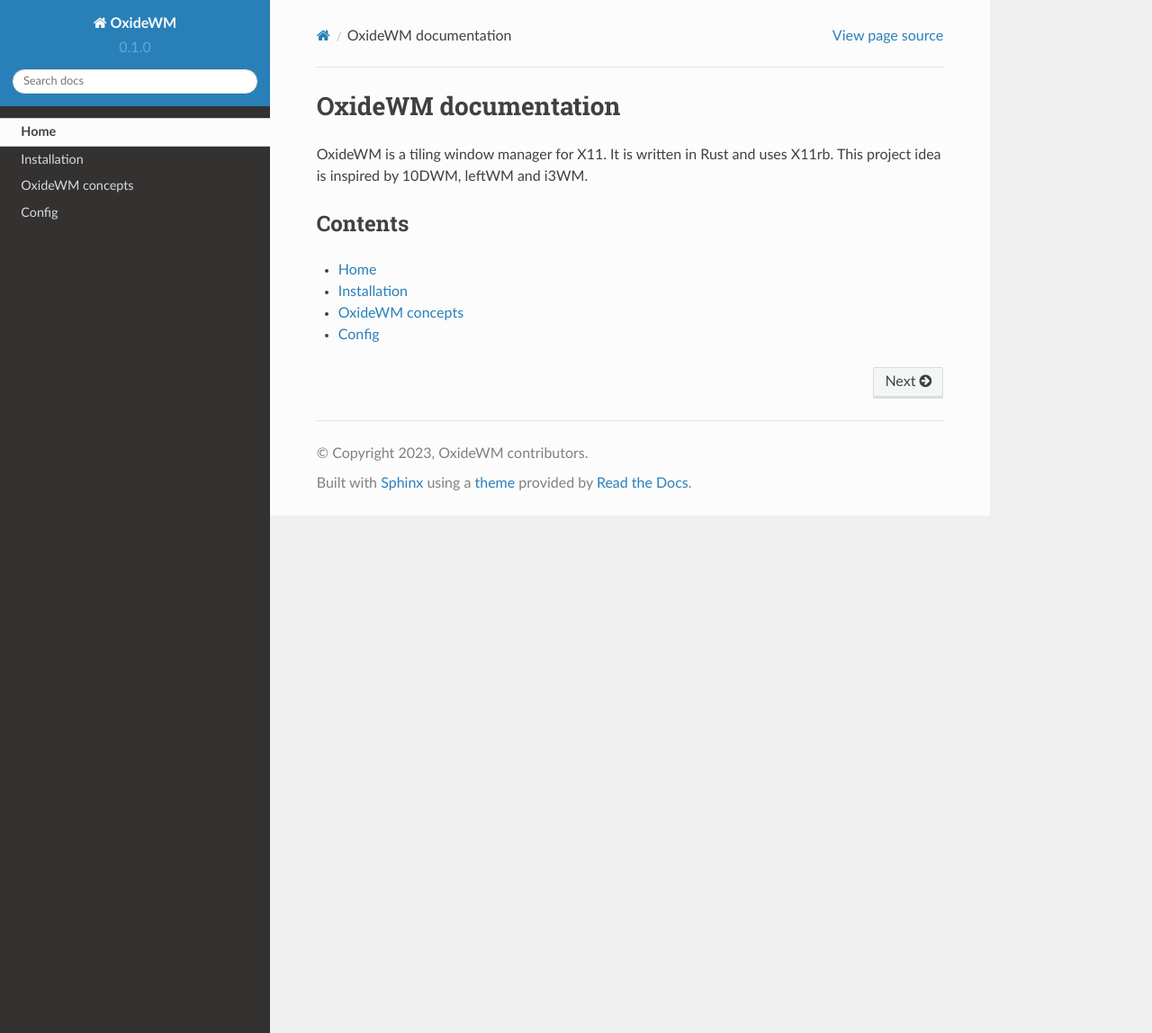
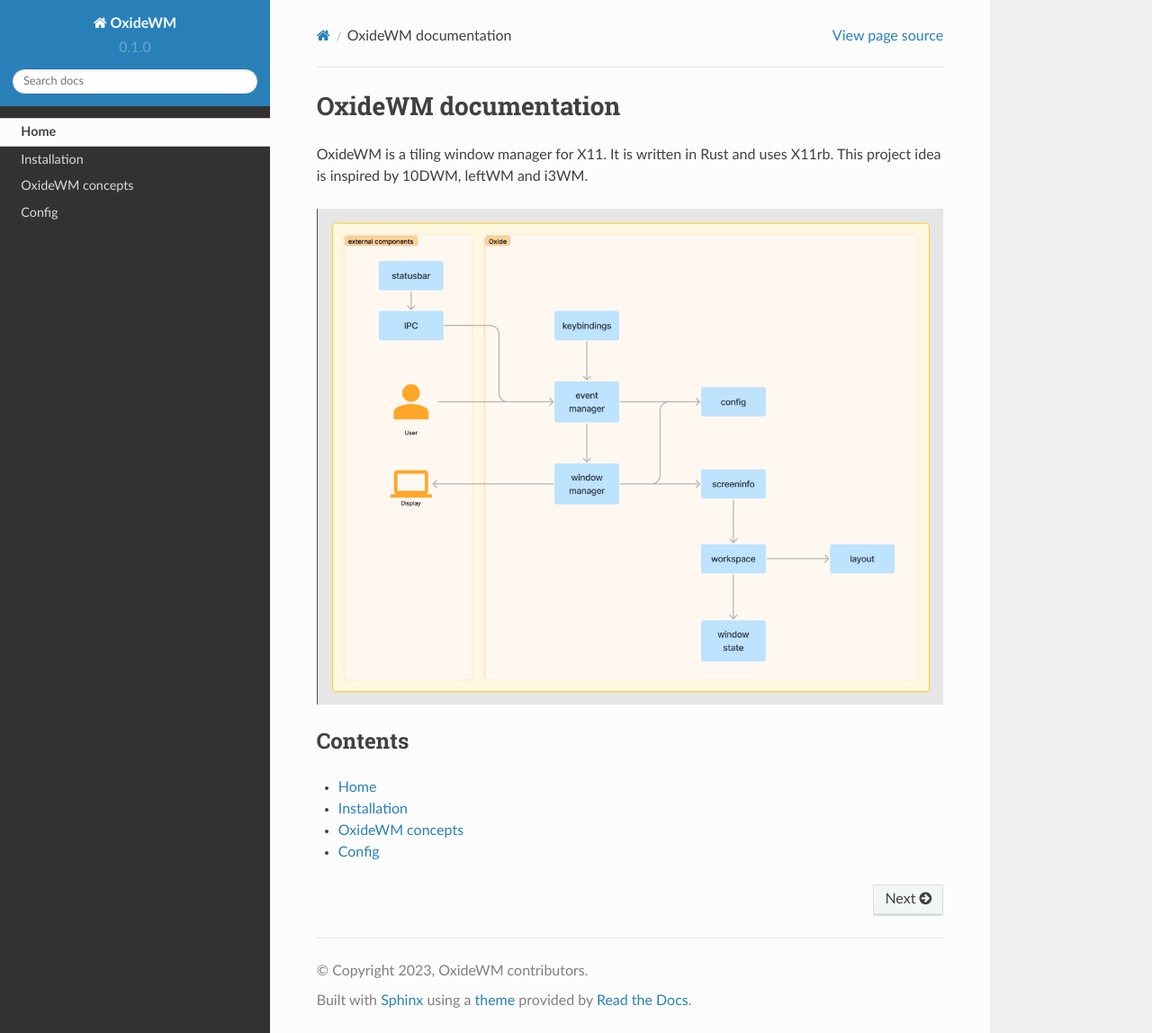
Before and after one commit to FelixSchladt/OxideWM, a Sphinx documentation site: the page built from docs/source/index.rst, in a window 1280 px wide and 1148 px high. Shown: the whole window at 90% size. Built offline with Sphinx 7.4.7 and the Read the Docs theme 2.0.0, drawn with Linux system fonts in a browser that asks for light colours.

Commit message:
live testing readthedocs

```diff
--- a/docs/source/index.rst
+++ b/docs/source/index.rst
@@ -5,6 +5,8 @@
 
 OxideWM is a tiling window manager for X11. It is written in Rust and uses X11rb.
 This project idea is inspired by 10DWM, leftWM and i3WM.
+
+.. figure:: ./components.png
 
 Contents
 --------
```
Also changed, not shown: docs/source/components.png (added).
